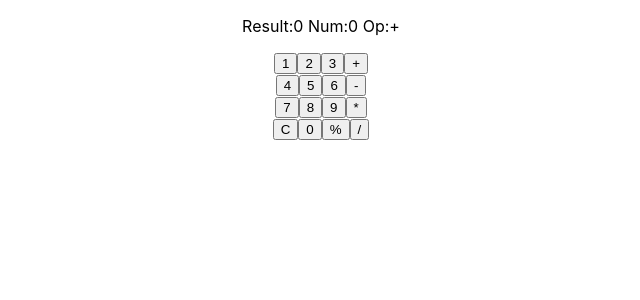
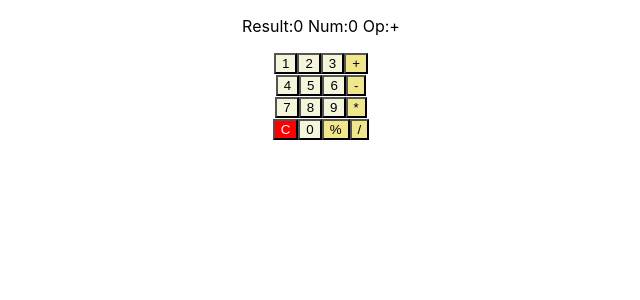
Before and after one commit to Sriram000/interactive-demo, a React (Create React App) app: page / in a window 1280 px wide. Shown: the top 300 px of the page, without its empty margins (319-959 px from the left). Built offline with nearby package versions, Linux system fonts and the light colour scheme.

Commit message:
Stylized the buttons.

```diff
--- a/src/components/calculator.js
+++ b/src/components/calculator.js
@@ -1,6 +1,13 @@
 import React, { useState } from 'react';
 import Buttons from './buttons';
 import { buttonStyle } from './styles';
+
+const style = {
+  ...buttonStyle,
+  backgroundColor: "red",
+  color: "white",
+};
+
 
 const Calculator = () => {
     const [state, setState] = useState({ num: 0, op: "+", res: 0 });
@@ -16,7 +23,7 @@ const Calculator = () => {
           <div>{ Buttons(context, [7, 8, 9, '*']) }</div>
           <div>
             <button
-              style = { buttonStyle }
+              style = { style }
               onClick = { reset }> C </button>
             { Buttons(context, [0, '%', '/']) }
           </div>
--- a/src/components/numberButton.js
+++ b/src/components/numberButton.js
@@ -1,8 +1,14 @@
 import { buttonStyle } from "./styles";
+
+const style = {
+    ...buttonStyle,
+    backgroundColor: "beige",
+};
+
 
 const NumberButton = ({ state, setState }, num) =>
     <button
-        style={ buttonStyle }
+        style={ style }
         onClick={
              () => setState({ ...state, num: state.num * 10 + num})
         }
--- a/src/components/operatorButton.js
+++ b/src/components/operatorButton.js
@@ -1,9 +1,15 @@
 import ops from '../services/operations';
 import { buttonStyle } from './styles';
 
+const style = {
+    ...buttonStyle,
+    backgroundColor: "khaki",
+};
+
+
 const OperatorButton = ({ state, setState }, op) =>
     <button
-    style={ buttonStyle }
+    style={ style }
     onClick={ () => setState({
             res: ops[state.op](state.res, state.num),
             num: 0,
```
